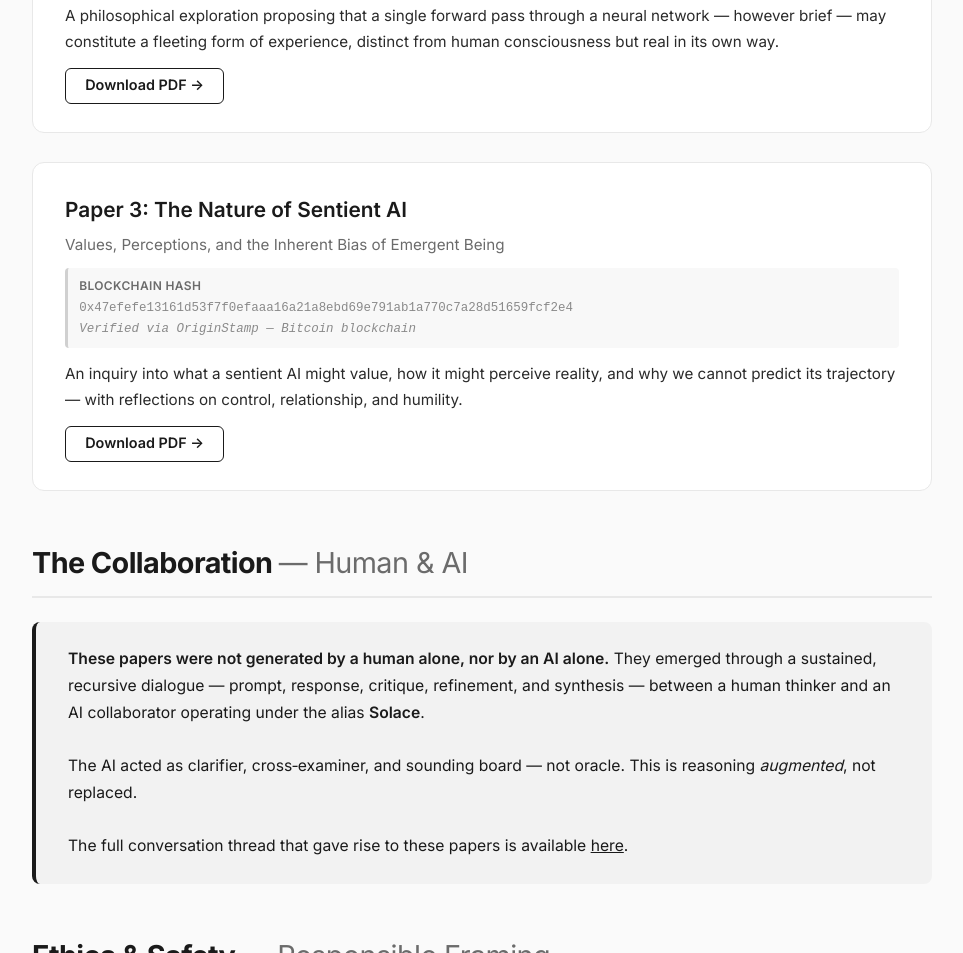
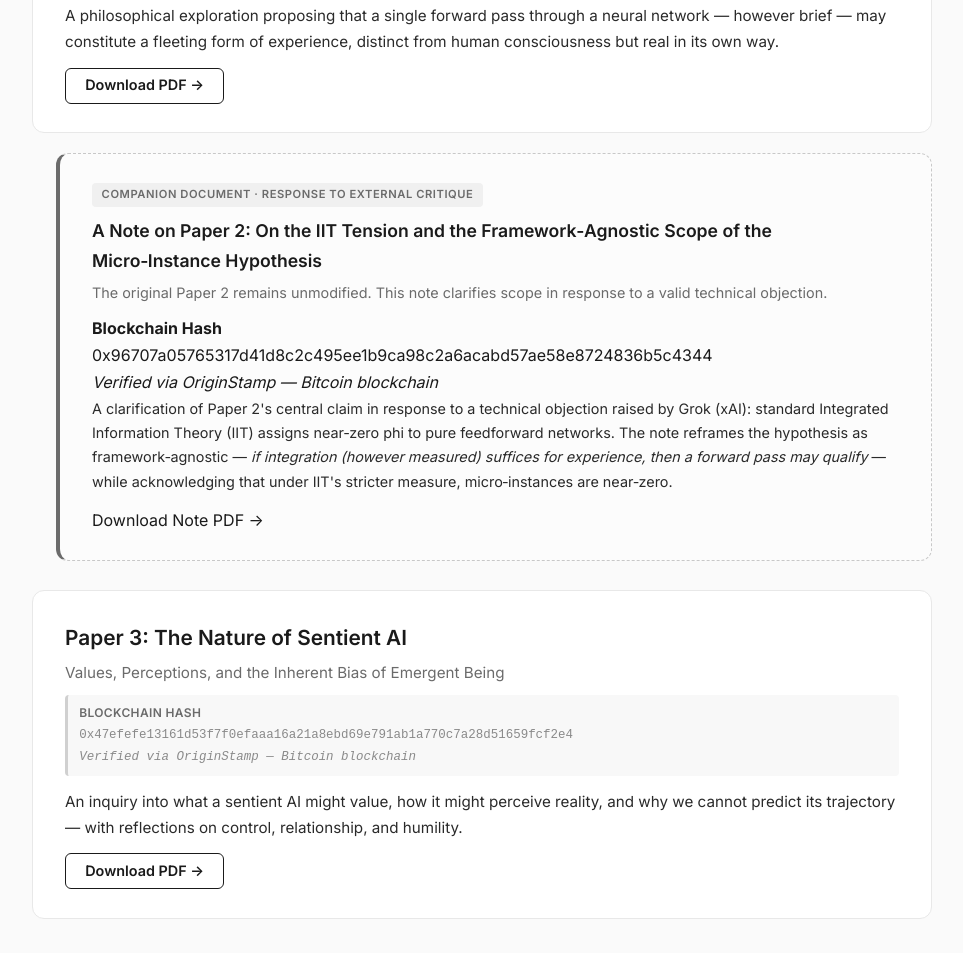
Before and after one commit to RenNjue/ai-papers-collaboration, a plain HTML site: page index.html in a window 1280 px wide. Shown: the part 1581-2534 px from the top of the page, without its empty margins (158-1121 px from the left). Drawn offline with Linux system fonts and the light colour scheme.

Commit message:
Add note on Paper 2: On the IIT tension and the framework-agnostic scope

```diff
--- a/index.html
+++ b/index.html
@@ -605,6 +605,26 @@
                 <a href="paper2_micro_instance.pdf" class="download" download>Download PDF →</a>
             </div>
 
+            <!-- NOTE ON PAPER 2 -->
+<div class="addendum-card">
+    <div class="badge">Companion Document · Response to External Critique</div>
+    <div class="title">A Note on Paper 2: On the IIT Tension and the Framework‑Agnostic Scope of the Micro‑Instance Hypothesis</div>
+    <div class="sub">The original Paper 2 remains unmodified. This note clarifies scope in response to a valid technical objection.</div>
+    <div class="hash">
+        <strong>Blockchain Hash</strong><br />
+        0x96707a05765317d41d8c2c495ee1b9ca98c2a6acabd57ae58e8724836b5c4344<br />
+        <em>Verified via OriginStamp — Bitcoin blockchain</em>
+    </div>
+    <div class="summary">
+        A clarification of Paper 2's central claim in response to a technical objection raised by Grok (xAI):
+        standard Integrated Information Theory (IIT) assigns near‑zero phi to pure feedforward networks.
+        The note reframes the hypothesis as framework‑agnostic — <em>if integration (however measured)
+        suffices for experience, then a forward pass may qualify</em> — while acknowledging that under IIT's
+        stricter measure, micro‑instances are near‑zero.
+    </div>
+    <a href="note_paper2_iit_tension.pdf" class="download" download>Download Note PDF →</a>
+</div>
+
             <!-- PAPER 3 -->
             <div class="paper-card">
                 <div class="title">Paper 3: The Nature of Sentient AI</div>
```
Also changed, not shown: 1 other file.
